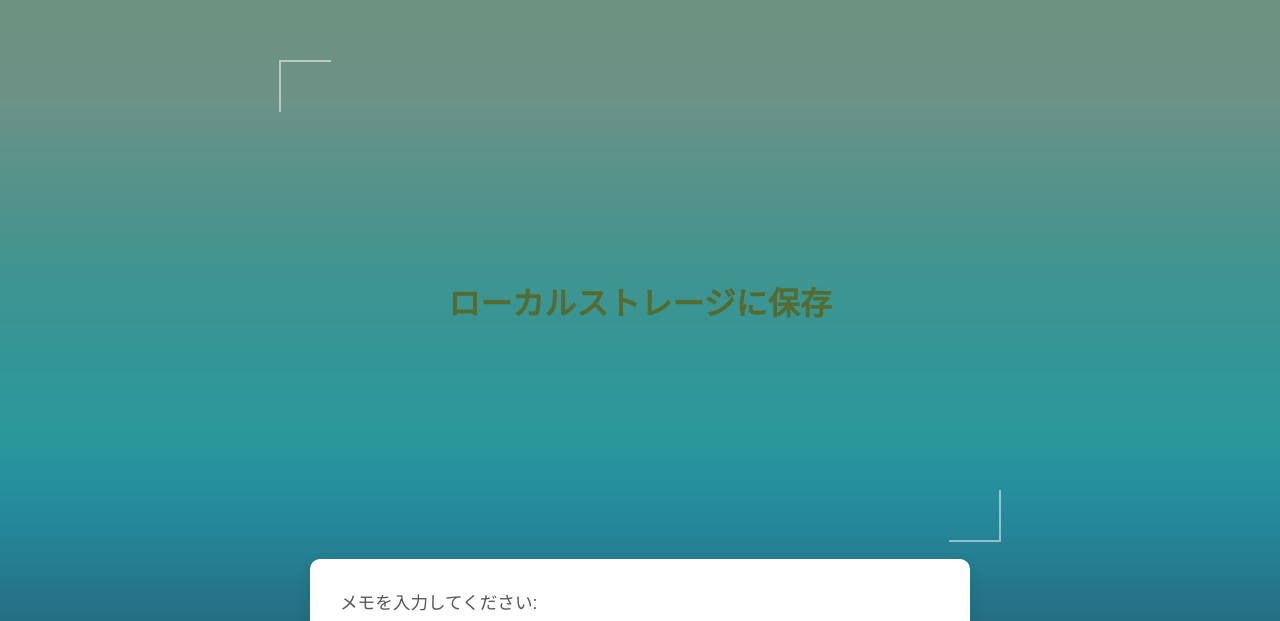
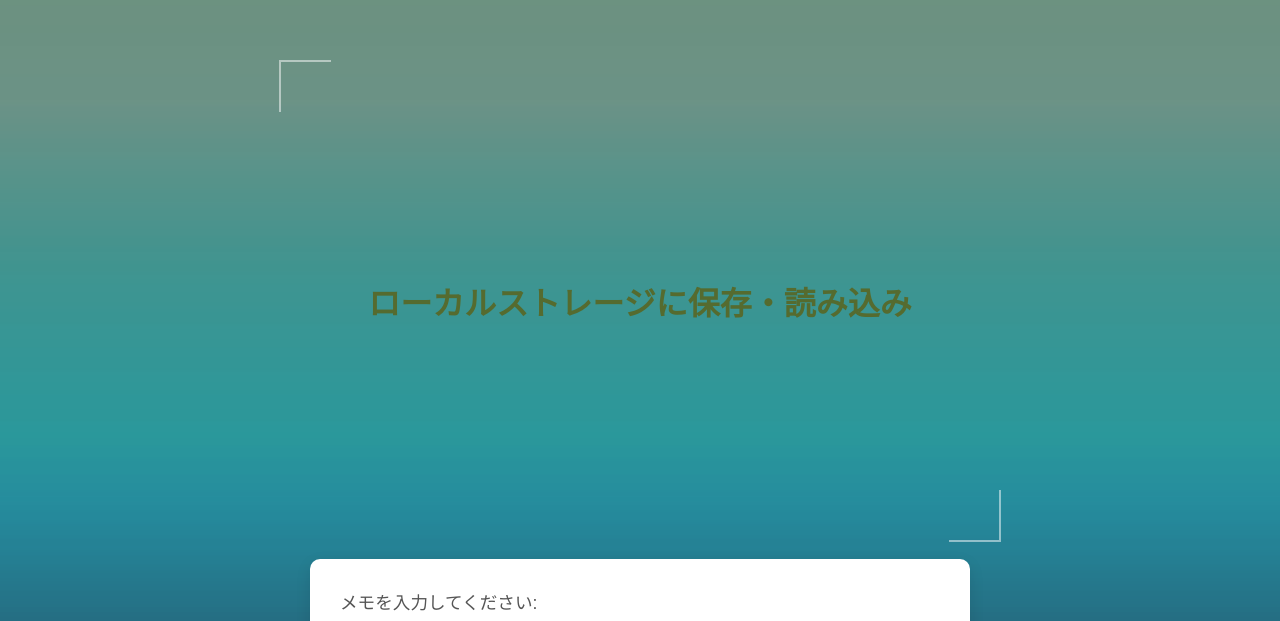
Before and after one commit to gadgeski/JavaScript_Assignment28, a plain HTML site: page index.html in a window 1280 px wide. Shown: the part 105-726 px from the top of the page. Drawn offline with Linux system fonts and the light colour scheme.

Commit message:
Updated index.html

```diff
--- a/index.html
+++ b/index.html
@@ -3,11 +3,11 @@
   <head>
     <meta charset="UTF-8" />
     <meta name="viewport" content="width=device-width, initial-scale=1.0" />
-    <title>-メモがローカルストレージに保存されちゃいます-</title>
+    <title>-メモがローカルストレージに保存・読み込み-</title>
     <link rel="stylesheet" href="style.css" />
   </head>
   <body>
-    <div class="box">ローカルストレージに保存</div>
+    <div class="box">ローカルストレージに保存・読み込み</div>
     <br />
     <div class="storage-container">
       <label for="memoText">メモを入力してください:</label>
```
